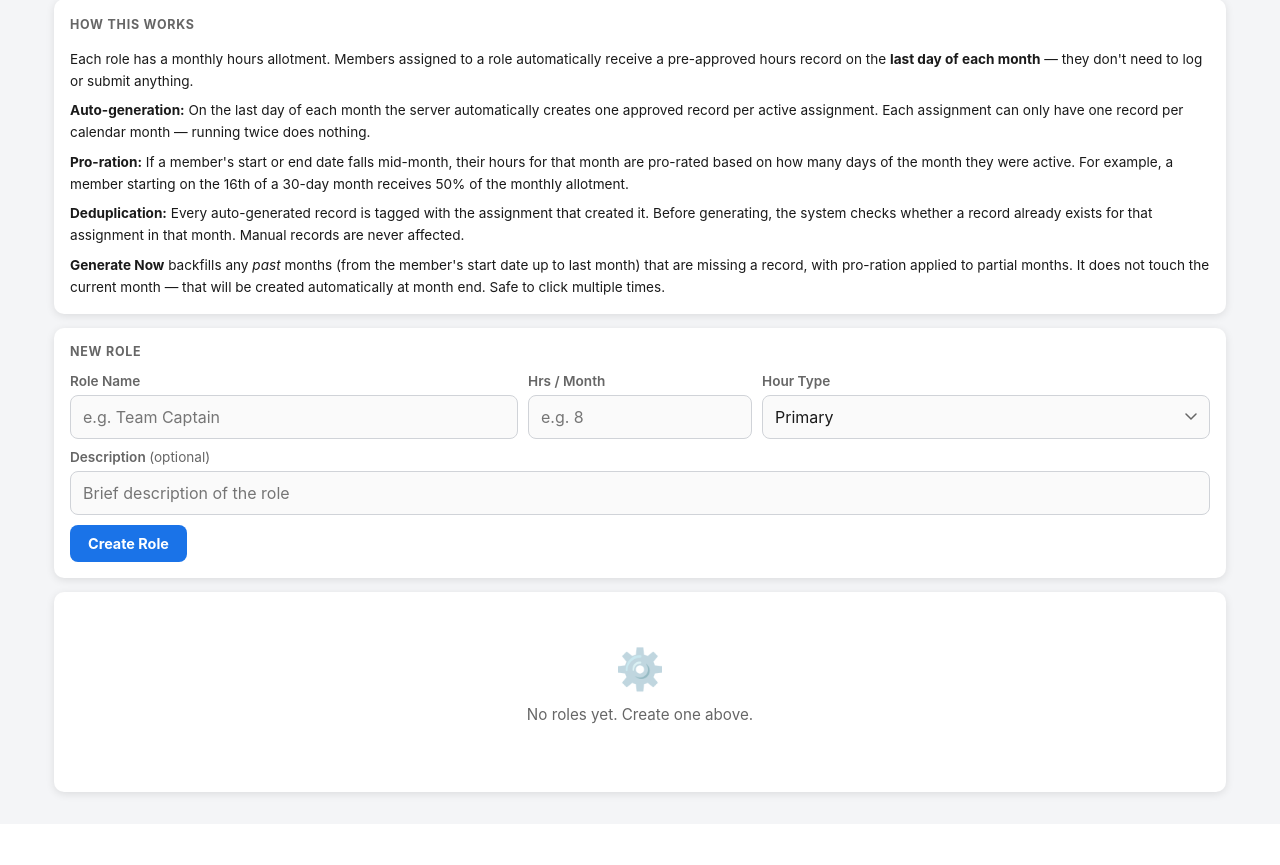
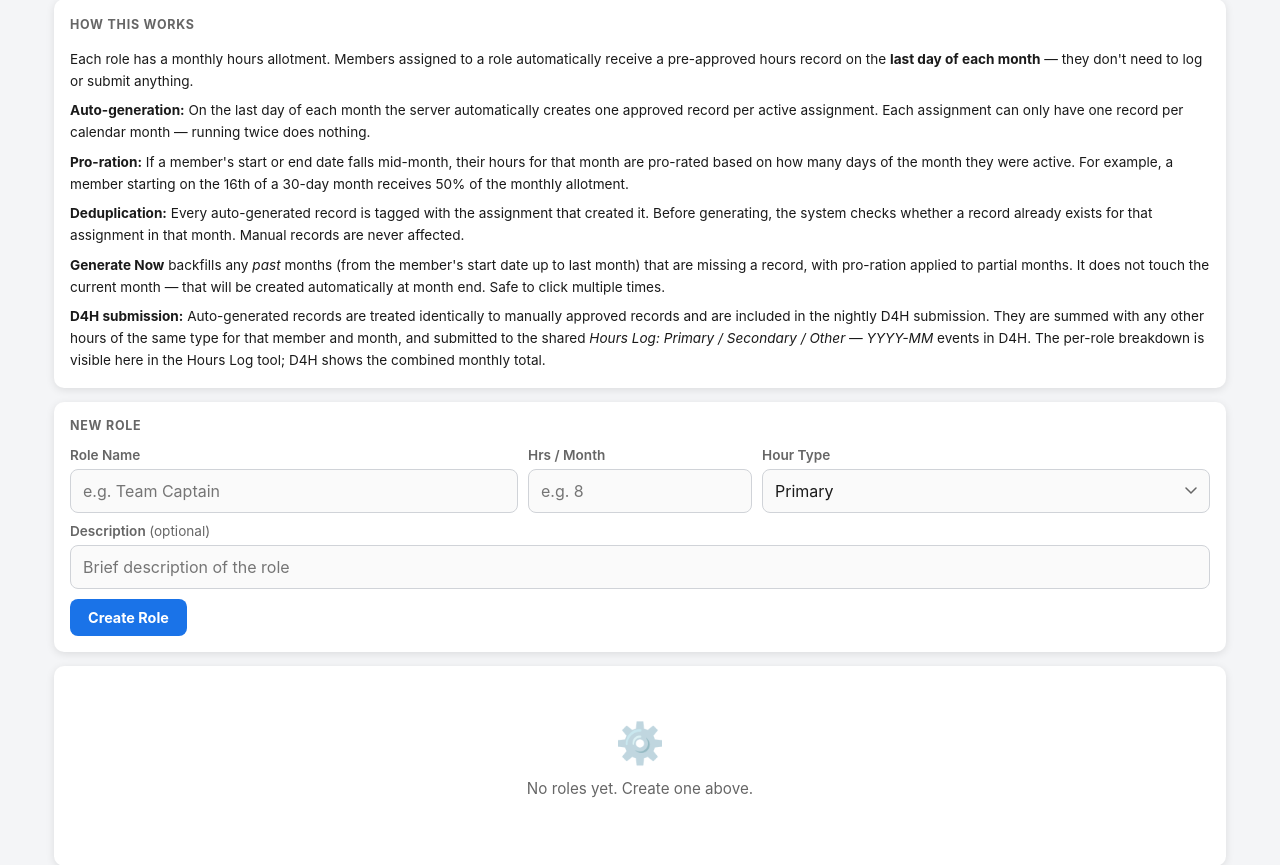
Before and after one commit to alexwhitlock/hours-log-2, a Flask app: page /admin/roles in a window 1280 px wide. Shown: the part 160-1025 px from the top of the page. Before the commit the page ends 960 px from the top, so only its background shows below. Run offline with Flask 3, Linux system fonts and the light colour scheme; the visitor is signed in with stand-in values (Sample User, id 1); data that the repository does not hold is empty.

Commit message:
Update roles how-it-works: explain D4H submission behaviour
Co-Authored-By: Claude Sonnet 4.6 <noreply@anthropic.com>

```diff
--- a/templates/admin/roles.html
+++ b/templates/admin/roles.html
@@ -39,11 +39,18 @@
     that created it. Before generating, the system checks whether a record already exists for
     that assignment in that month. Manual records are never affected.
   </p>
-  <p style="margin-bottom:0">
+  <p style="margin-bottom:8px">
     <strong>Generate Now</strong> backfills any <em>past</em> months (from the member's start date
     up to last month) that are missing a record, with pro-ration applied to partial months.
     It does not touch the current month — that will be created automatically at month end.
     Safe to click multiple times.
+  </p>
+  <p style="margin-bottom:0">
+    <strong>D4H submission:</strong> Auto-generated records are treated identically to manually
+    approved records and are included in the nightly D4H submission. They are summed with any
+    other hours of the same type for that member and month, and submitted to the shared
+    <em>Hours Log: Primary / Secondary / Other — YYYY-MM</em> events in D4H.
+    The per-role breakdown is visible here in the Hours Log tool; D4H shows the combined monthly total.
   </p>
 </div>
 
```
